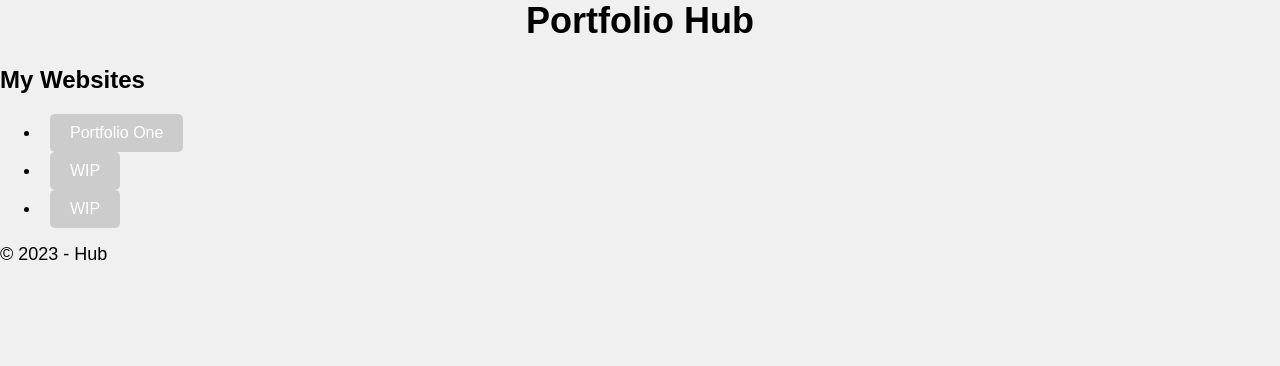
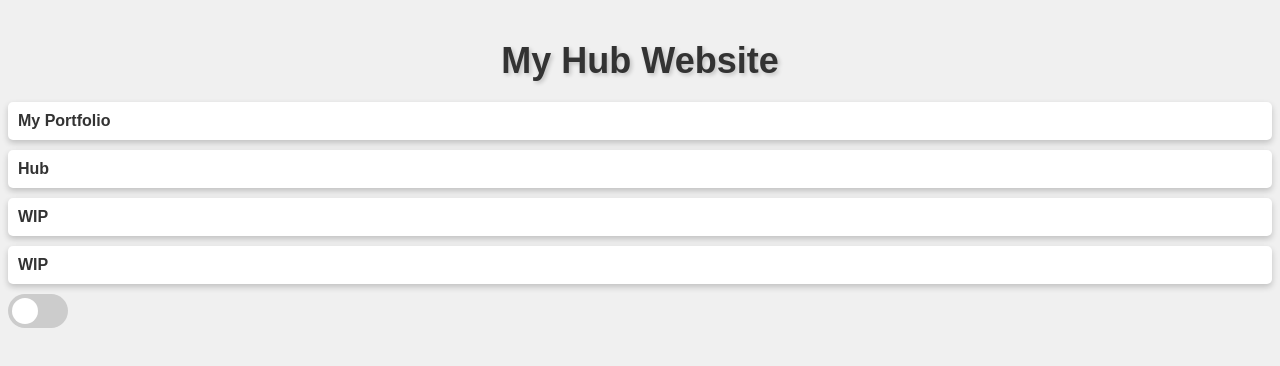
Before and after one commit to Ironspider54/Hub, a plain HTML site: page index.html in a window 1280 px wide. Drawn offline with Linux system fonts and the light colour scheme.

Commit message:
Update index.html

```diff
--- a/index.html
+++ b/index.html
@@ -1,28 +1,107 @@
 <!DOCTYPE html>
 <html>
 <head>
-	<title>Chizurum Website Hub</title>
-	<meta charset="UTF-8">
-	<meta name="viewport" content="width=device-width, initial-scale=1.0">
-	<link rel="stylesheet" href="style.css">
-	<script defer src="app.js"></script>
+	<title>My Hub Website</title>
+	<style>
+		body {
+			background-color: #f0f0f0; /* default light mode background color */
+			color: #333;
+			font-family: Arial, sans-serif;
+			transition: background-color 0.5s ease; /* add transition effect for dark mode */
+		}
+		.dark-mode {
+			background-color: #333; /* dark mode background color */
+			color: #f0f0f0;
+		}
+		.link {
+			display: block;
+			margin-bottom: 10px;
+			padding: 10px;
+			border-radius: 5px;
+			font-size: 16px;
+			font-weight: bold;
+			text-decoration: none;
+			color: #333; /* default color for light mode */
+			background-color: #fff;
+			box-shadow: 0 3px 6px rgba(0,0,0,0.2); /* add a box shadow for depth effect */
+			transition: color 0.5s ease; /* add transition effect for link color */
+		}
+		.dark-mode .link {
+			color: #36454F; /* change link color for dark mode */
+		}
+		.link:hover {
+			box-shadow: 0 5px 10px rgba(0,0,0,0.3); /* increase box shadow on hover */
+			transform: translateY(-2px); /* move link up on hover */
+			background-color: #f0f0f0; /* change background color on hover */
+		}
+		h1 {
+			font-size: 36px;
+			font-weight: bold;
+			margin-top: 40px;
+			margin-bottom: 20px;
+			text-align: center;
+			text-shadow: 2px 2px 4px rgba(0,0,0,0.2); /* add shadow for text effect */
+		}
+		.switch {
+			position: relative;
+			display: inline-block;
+			width: 60px;
+			height: 34px;
+			margin-bottom: 20px;
+		}
+		.switch input {
+			display: none;
+		}
+		.slider {
+			position: absolute;
+			cursor: pointer;
+			top: 0;
+			left: 0;
+			right: 0;
+			bottom: 0;
+			background-color: #ccc;
+			transition: 0.4s;
+			border-radius: 34px;
+		}
+		.slider:before {
+			position: absolute;
+			content: "";
+			height: 26px;
+			width: 26px;
+			left: 4px;
+			bottom: 4px;
+			background-color: white;
+			transition: 0.4s;
+			border-radius: 50%;
+		}
+		input:checked + .slider {
+			background-color: #2196F3;
+		}
+		input:checked + .slider:before {
+			transform: translateX(26px);
+		}
+	</style>
+	<script>
+		function openInNewTab(url) {
+			window.open(url, '_blank');
+		}
+
+		function toggleDarkMode() {
+			var body = document.getElementsByTagName('body')[0];
+			body.classList.toggle('dark-mode');
+		}
+	</script>
 </head>
 <body>
-	<header>
-		<h1>Portfolio Hub</h1>
-	</header>
-	<main>
-		<section>
-			<h2>My Websites</h2>
-			<ul>
-				<li><a href="https://ironspider54.github.io/" target="_blank">Portfolio One</a></li>
-				<li><a href="https://example.com" target="_blank">WIP</a></li>
-				<li><a href="https://example.com" target="_blank">WIP</a></li>
-			</ul>
-		</section>
-	</main>
-	<footer>
-		<p>&copy; 2023 - Hub</p>
-	</footer>
+	<h1>My Hub Website</h1>
+	<a href="https://ironspider54.github.io/" class="link" target="_blank">My Portfolio</a>
+	<a href="#" class="link" onclick="openInNewTab('https://example.com')">Hub</a>
+	<a href="#" class="link" onclick="openInNewTab('https://example.com')">WIP</a>
+	<a href="#" class="link" onclick="openInNewTab('https://example.com')">WIP</a>
+
+	<label class="switch">
+  		<input type="checkbox" onclick="toggleDarkMode()">
+  		<span class="slider"></span>
+	</label>
 </body>
 </html>
```
